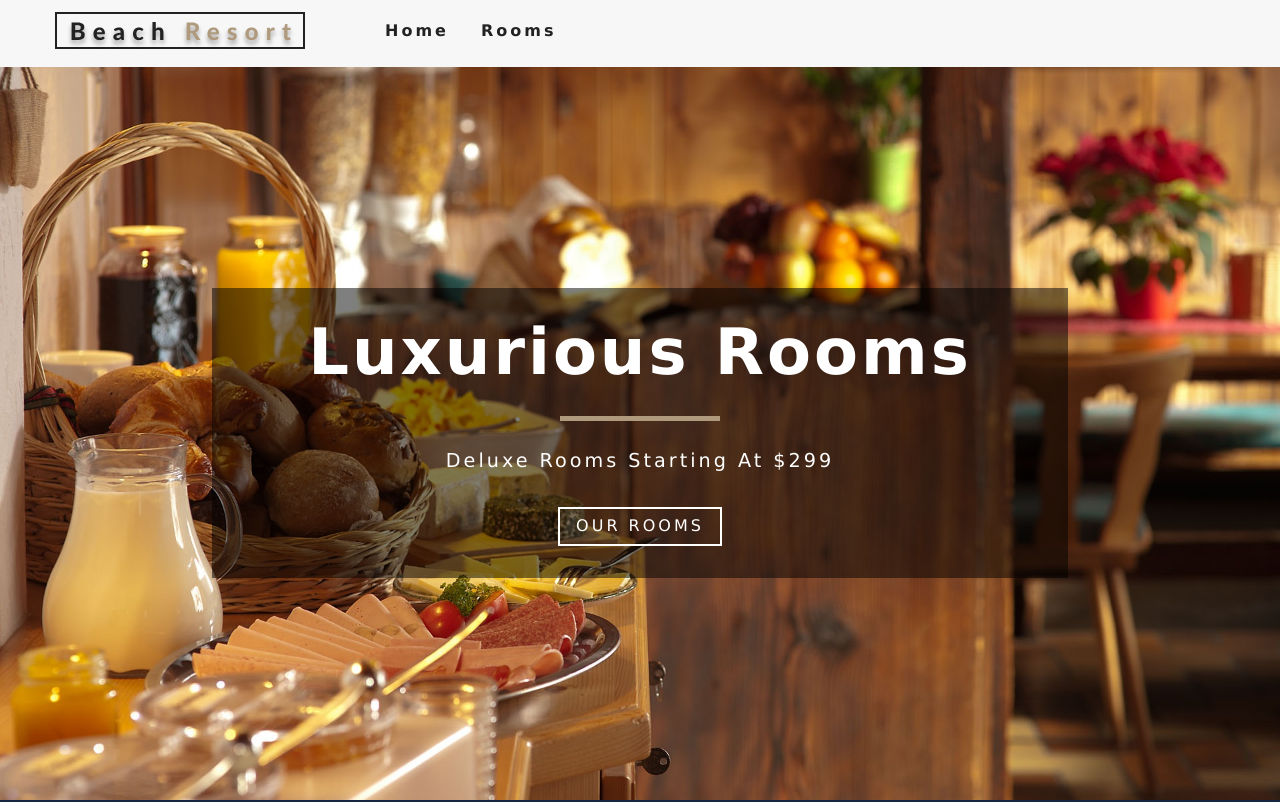
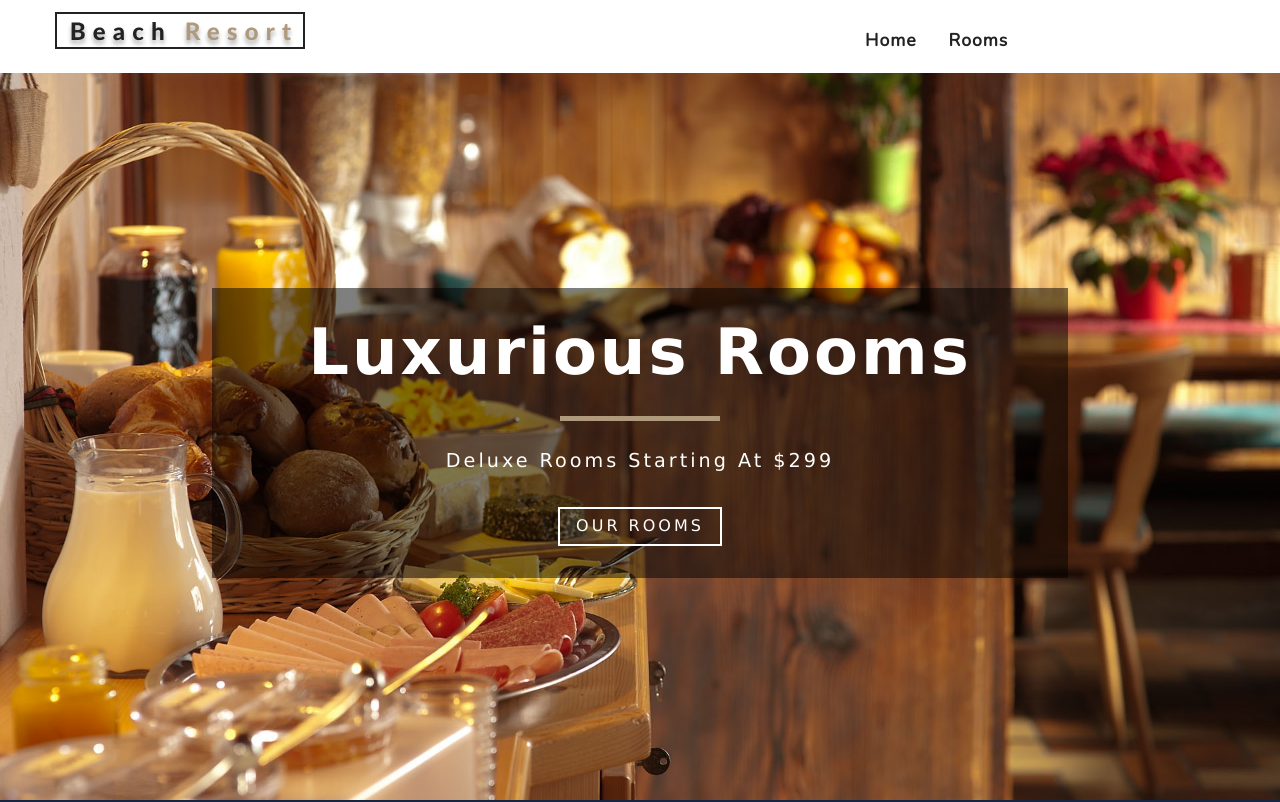
Before and after one commit to anhmmo/beach-resort, a React (Create React App) app: page / in a window 1280 px wide. Shown: the top 802 px of the page. Built offline with nearby package versions, Linux system fonts and the light colour scheme; no server answers; a web font is replaced by a local one.

Commit message:
change font-size

```diff
--- a/src/App.css
+++ b/src/App.css
@@ -21,7 +21,6 @@
 body {
   padding-top: 66px;
   color: var(--mainBlack);
-  background: var(--mainWhite);
   font-family: Verdana, Geneva, Tahoma, sans-serif;
   line-height: 1.4;
 }
@@ -97,7 +96,7 @@ h6 {
   left: 0;
   width: 100%;
   padding: 0.75rem 2rem;
-  background: var(--offWhite);
+  background: white;
   z-index: 1;
 }
 .nav-header {
@@ -110,29 +109,45 @@ h6 {
   cursor: pointer;
   outline: none;
 }
+
+.nav-header a{
+  text-decoration: none;
+}
+
+.nav-logo-vip {
+  font-family: 'Nunito', sans-serif;
+  font-size: 2.5rem;
+  text-transform: uppercase;
+  color: #deb668;
+  font-weight: 600;
+  letter-spacing: 2px;
+}
+
 .nav-icon {
   font-size: 1.5rem;
   color: var(--primaryColor);
 }
 .nav-links {
+  margin-top: 0.5rem;
   height: 0;
   overflow: hidden;
   transition: var(--mainTransition);
   list-style-type: none;
 }
 .nav-links a {
+  font-family: 'Nunito', sans-serif;
   display: block;
   text-decoration: none;
   padding: 1rem 0;
   color: var(--mainBlack);
   transition: var(--mainTransition);
   text-align: center;
-  font-size: 1rem;
+  font-size: 1.1rem;
   font-weight: 600;
-  letter-spacing: var(--mainSpacing);
+  letter-spacing: 1px;
 }
 .nav-links a:hover {
-  color: var(--primaryColor);
+  color: #05c896;
 }
 
 .show-nav {
@@ -150,7 +165,7 @@ h6 {
   .nav-links {
     height: auto;
     display: flex;
-    margin-left: 4rem;
+    margin-left: 34rem;
   }
   .nav-links a {
     margin: 0 1rem;
@@ -229,7 +244,7 @@ h6 {
   width: 5rem;
   height: 5px;
   margin: 0 auto;
-  background: var(--primaryColor);
+  background: #deb668;
 }
 /* end of Title */
 
```
